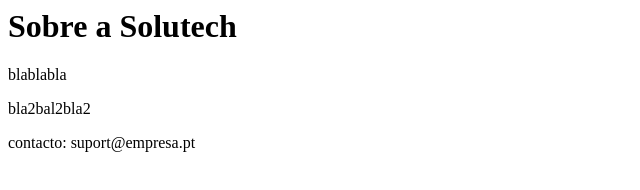
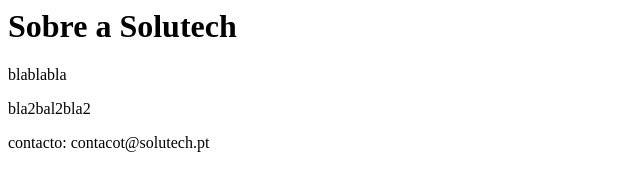
Before and after one commit to Tiago0-0/Projeto1, a plain HTML site: page index.html in a window 1280 px wide. Shown: the full height of the page, 0-640 px from the left. Drawn offline with Linux system fonts and the light colour scheme.

Commit message:
correção do email

```diff
--- a/index.html
+++ b/index.html
@@ -5,6 +5,6 @@
         <h1>Sobre a Solutech</h1>
         <p>blablabla</p>
         <p>bla2bal2bla2</p>
-        <p>contacto: suport@empresa.pt</p>
+        <p>contacto: contacot@solutech.pt</p>
     </body>
 </html>
```
